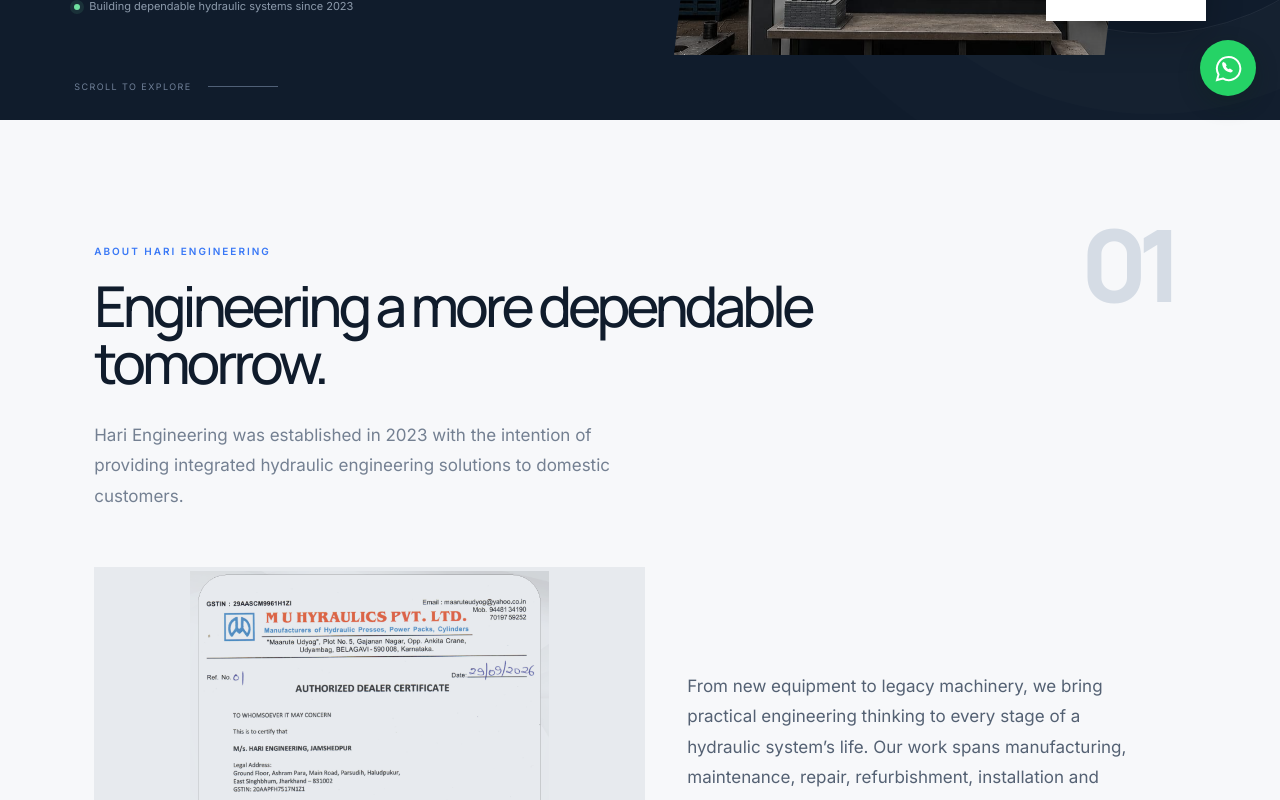
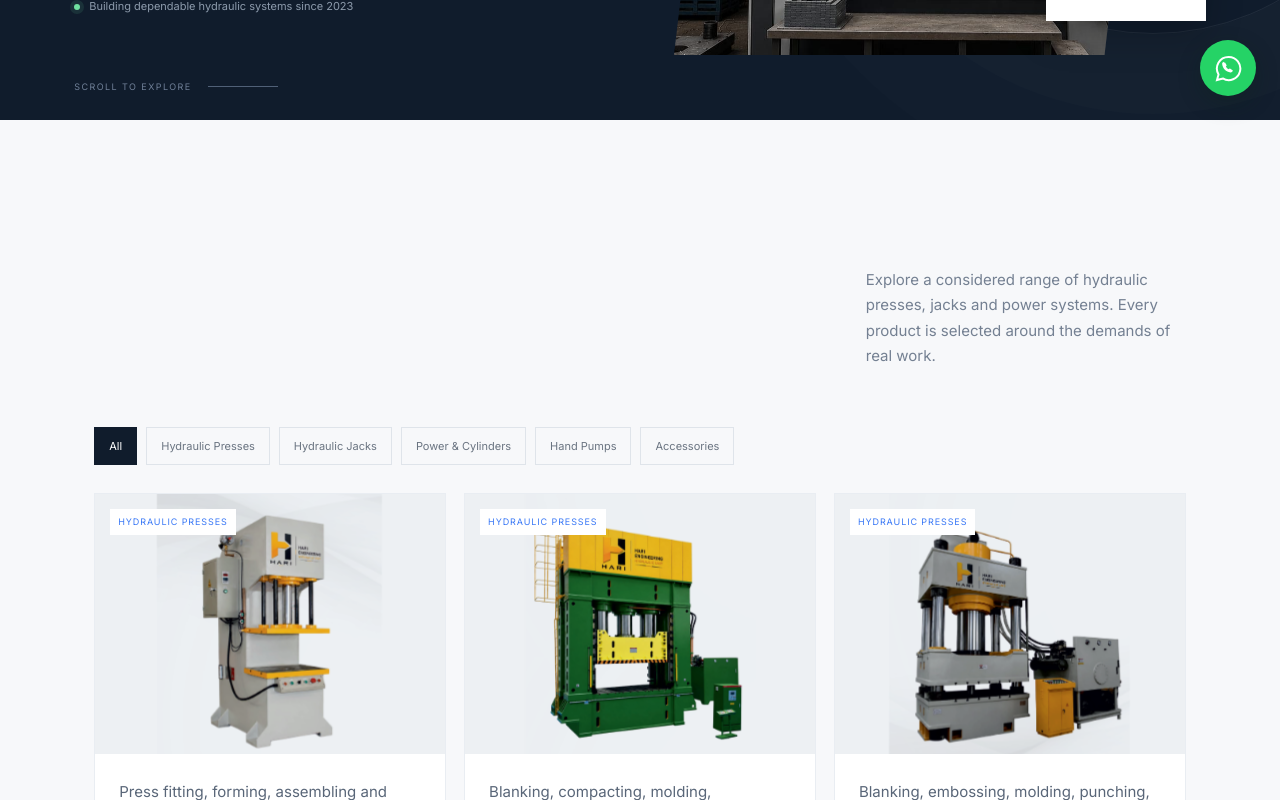
Before and after one commit to utsav-18/Industrial-Website-, a React (Vite) app: page / in a window 1280 px wide. Shown: the part 680-1480 px from the top of the page. Built offline with nearby package versions, Linux system fonts and the light colour scheme.

Commit message:
Error Fixed

```diff
--- a/src/App.jsx
+++ b/src/App.jsx
@@ -26,7 +26,7 @@ export default function App() {
   useEffect(() => {
     if (!('IntersectionObserver' in window)) return undefined
     document.documentElement.classList.add('motion-ready')
-    const observed = document.querySelectorAll('main > section, .service-item, .intro-image, .project-images figure, .project-aside, .find-us')
+    const observed = document.querySelectorAll('.intro, .services-section, .project-section, .customers-section, .contact-section, .service-item, .intro-image, .project-images figure, .project-aside, .find-us')
     const observer = new IntersectionObserver((entries) => entries.forEach((entry) => {
       if (entry.isIntersecting) entry.target.classList.add('is-visible')
     }), { threshold: 0.08 })
@@ -41,12 +41,12 @@ export default function App() {
         <div className="hero-visual"><img src="/images/Hydraulic press machine refurbishment.jpeg" alt="Refurbished hydraulic press machine" /><div className="hero-card"><span>01</span><strong>Precision in<br />every stroke.</strong><ArrowUpRight /></div></div>
         <div className="hero-index">SCROLL TO EXPLORE <span /></div>
       </section>
-      <section className="intro section-wrap" id="about"><div className="intro-number">01</div><SectionHeading eyebrow="About Hari Engineering" title="Engineering a more dependable tomorrow.">Hari Engineering was established in 2023 with the intention of providing integrated hydraulic engineering solutions to domestic customers.</SectionHeading><div className="intro-grid"><button className="intro-image certificate-trigger" onClick={() => setCertificateOpen(true)} aria-label="View certificate"><img src="/images/Certificate.png" alt="Hari Engineering certificate" loading="lazy" /></button><div className="intro-copy"><p>From new equipment to legacy machinery, we bring practical engineering thinking to every stage of a hydraulic system’s life. Our work spans manufacturing, maintenance, repair, refurbishment, installation and recommissioning.</p><div className="mini-points"><div><strong>01</strong><span>Built for<br />industry</span></div><div><strong>02</strong><span>Service-led<br />partnership</span></div><div><strong>03</strong><span>Solutions that<br />fit the work</span></div></div><a className="text-button" href="#services">Discover our services <ArrowRight size={16} /></a></div></div></section>
       <section className="products-section section-wrap" id="products"><div className="section-topline"><SectionHeading eyebrow="Our capabilities" title={<>The right force<br />for the job.</>} /> <p className="section-sidecopy">Explore a considered range of hydraulic presses, jacks and power systems. Every product is selected around the demands of real work.</p></div><div className="filter-row">{categories.map((item) => <button key={item} className={category === item ? 'filter active' : 'filter'} onClick={() => setCategory(item)}>{item}</button>)}</div>{category !== 'Accessories' && <div className="product-grid">{shownProducts.map((product) => <ProductCard product={product} key={product.id} onEnquire={setSelectedProduct} />)}</div>}{(category === 'All' || category === 'Accessories') && <div className="accessory-block"><div className="accessory-heading"><p className="eyebrow">System essentials</p><h3>Hydraulic accessories</h3><p>Supporting components for complete hydraulic systems, maintenance and field service.</p></div><div className="accessory-grid">{accessories.map((item) => <AccessoryCard accessory={item} key={item.name} onEnquire={setSelectedProduct} />)}</div></div>}</section>
+      <section className="customers-section" id="customers"><div className="section-wrap"><SectionHeading eyebrow="Our customers" title="Trusted in good company." /></div><div className="logo-window"><div className="logo-track">{[...customerLogos, ...customerLogos].map((logo, index) => <img key={`${logo}-${index}`} src={`/images/Train/${logo}`} alt="Customer logo" loading="lazy" />)}</div></div></section>
       <section className="services-section" id="services"><div className="section-wrap"><SectionHeading light eyebrow="Beyond the machine" title={<>Care that keeps<br />industry moving.</>}>Our service capability is built around uptime, safety and thoughtful engineering intervention.</SectionHeading><div className="services-grid">{services.map(({ title, description, icon: Icon }, index) => <div className="service-item" key={title}><span className="service-number">0{index + 1}</span><Icon size={25} strokeWidth={1.5} /><h3>{title}</h3><p>{description}</p><ChevronRight /></div>)}</div></div></section>
       <section className="project-section section-wrap" id="projects"><div className="section-topline"><SectionHeading eyebrow="Featured project" title={<>Respect the legacy.<br />Renew the future.</>} /><p className="section-sidecopy">A before-and-after study in bringing legacy machinery back into productive service, with a cleaner, more capable finish.</p></div><div className="project-images"><figure><img src="/images/Hydraulic press machine refurbishment.jpeg" alt="Hydraulic press refurbishment project" loading="lazy" /><figcaption><span>01 / Refurbishment</span><strong>Restoring capability through considered engineering.</strong></figcaption></figure><div className="project-aside"><div className="aside-icon"><ShieldCheck /></div><p>Complete overhaul and refurbishment for hydraulic press models, with modernization and PLC automation capabilities where appropriate.</p><span className="project-note">Scope and one-year guarantee to be confirmed per project.</span></div></div></section>
-      <section className="customers-section" id="customers"><div className="section-wrap"><SectionHeading eyebrow="Our customers" title="Trusted in good company." /></div><div className="logo-window"><div className="logo-track">{[...customerLogos, ...customerLogos].map((logo, index) => <img key={`${logo}-${index}`} src={`/images/Train/${logo}`} alt="Customer logo" loading="lazy" />)}</div></div></section>
       <section className="contact-section section-wrap" id="contact"><div className="contact-layout"><div><SectionHeading eyebrow="Let’s get to work" title={<>Have a challenge<br />in mind?</>}>Tell us what you’re building, repairing or improving. We’ll bring the right questions.</SectionHeading><div className="contact-details"><a href={`tel:${company.phone.replace(/\s/g, '')}`}><Phone size={18} />{company.phone}</a><a href={`mailto:${company.email}`}><Mail size={18} />{company.email}</a><span><MapPin size={18} />{company.address}</span></div></div><div className="contact-form-wrap"><EnquiryForm /></div></div><div className="find-us"><div className="find-us-heading"><SectionHeading eyebrow="Our location" title="Find Us" /></div><div className="find-us-content"><div className="find-us-copy"><p>{company.address}</p><a className="button button-primary" href={`https://www.google.com/maps/dir/?api=1&destination=${encodeURIComponent(company.address)}`} target="_blank" rel="noreferrer">Get Directions <ArrowUpRight size={16} /></a></div><div className="map-frame"><iframe title="Hari Engineering location map" src={`https://www.google.com/maps?q=${encodeURIComponent(company.address)}&output=embed`} loading="lazy" referrerPolicy="no-referrer-when-downgrade" /></div></div></div></section>
+      <section className="intro section-wrap" id="about"><div className="intro-number">01</div><SectionHeading eyebrow="About Hari Engineering" title="Engineering a more dependable tomorrow.">Hari Engineering was established in 2023 with the intention of providing integrated hydraulic engineering solutions to domestic customers.</SectionHeading><div className="intro-grid"><button className="intro-image certificate-trigger" onClick={() => setCertificateOpen(true)} aria-label="View certificate"><img src="/images/Certificate.png" alt="Hari Engineering certificate" loading="lazy" /></button><div className="intro-copy"><p>From new equipment to legacy machinery, we bring practical engineering thinking to every stage of a hydraulic system’s life. Our work spans manufacturing, maintenance, repair, refurbishment, installation and recommissioning.</p><div className="mini-points"><div><strong>01</strong><span>Built for<br />industry</span></div><div><strong>02</strong><span>Service-led<br />partnership</span></div><div><strong>03</strong><span>Solutions that<br />fit the work</span></div></div><a className="text-button" href="#services">Discover our services <ArrowRight size={16} /></a></div></div></section>
     </main>
     <footer><div className="footer-top"><a className="brand footer-brand" href="#home"><img className="brand-logo" src="/images/Logo.jpeg" alt="Hari Engineering logo" /><span>{company.name}<small>HYDRAULIC ENGINEERING</small></span></a><p>Integrated hydraulic engineering solutions for industry, maintenance and what comes next.</p><a className="button button-ghost light-button" href="#contact">Start a conversation <ArrowUpRight size={16} /></a></div><div className="footer-bottom"><span>© {new Date().getFullYear()} Hari Engineering. All rights reserved.</span><span>Jamshedpur, Jharkhand, India</span><a href={`mailto:${company.supportEmail}`}>{company.supportEmail}</a></div></footer>
     {selectedProduct && <EnquiryModal product={selectedProduct} onClose={() => setSelectedProduct(null)} />}
--- a/src/styles.css
+++ b/src/styles.css
@@ -83,8 +83,8 @@ footer { background:var(--navy); color:#fff; padding:55px 5.8vw 24px; }.footer-t
 .hero-visual img { animation:hero-image .9s .15s both; }
 @keyframes hero-enter { from { opacity:0; transform:translateY(18px); } to { opacity:1; transform:none; } }
 @keyframes hero-image { from { opacity:0; clip-path:polygon(30% 0,100% 0,88% 100%,0 100%); transform:translateX(18px); } to { opacity:1; clip-path:polygon(12% 0,100% 0,88% 100%,0 100%); transform:none; } }
-html.motion-ready main > section, html.motion-ready .service-item, html.motion-ready .intro-image, html.motion-ready .project-images figure, html.motion-ready .project-aside, html.motion-ready .find-us { opacity:0; transform:translateY(18px); transition:opacity .65s ease, transform .65s ease; }
-html.motion-ready main > section.is-visible, html.motion-ready .service-item.is-visible, html.motion-ready .intro-image.is-visible, html.motion-ready .project-images figure.is-visible, html.motion-ready .project-aside.is-visible, html.motion-ready .find-us.is-visible { opacity:1; transform:none; }
+html.motion-ready .intro, html.motion-ready .services-section, html.motion-ready .project-section, html.motion-ready .customers-section, html.motion-ready .contact-section, html.motion-ready .service-item, html.motion-ready .intro-image, html.motion-ready .project-images figure, html.motion-ready .project-aside, html.motion-ready .find-us { opacity:0; transform:translateY(18px); transition:opacity .65s ease, transform .65s ease; }
+html.motion-ready .intro.is-visible, html.motion-ready .services-section.is-visible, html.motion-ready .project-section.is-visible, html.motion-ready .customers-section.is-visible, html.motion-ready .contact-section.is-visible, html.motion-ready .service-item.is-visible, html.motion-ready .intro-image.is-visible, html.motion-ready .project-images figure.is-visible, html.motion-ready .project-aside.is-visible, html.motion-ready .find-us.is-visible { opacity:1; transform:none; }
 .product-card:nth-child(2), .service-item:nth-child(2) { transition-delay:.07s; }.product-card:nth-child(3), .service-item:nth-child(3) { transition-delay:.14s; }
 .hero-visual img, .product-image img, .project-images img { will-change:transform; }
 .intro-image { min-height:0; padding:4px; display:grid; place-items:center; background:#e7eaee; }
```
